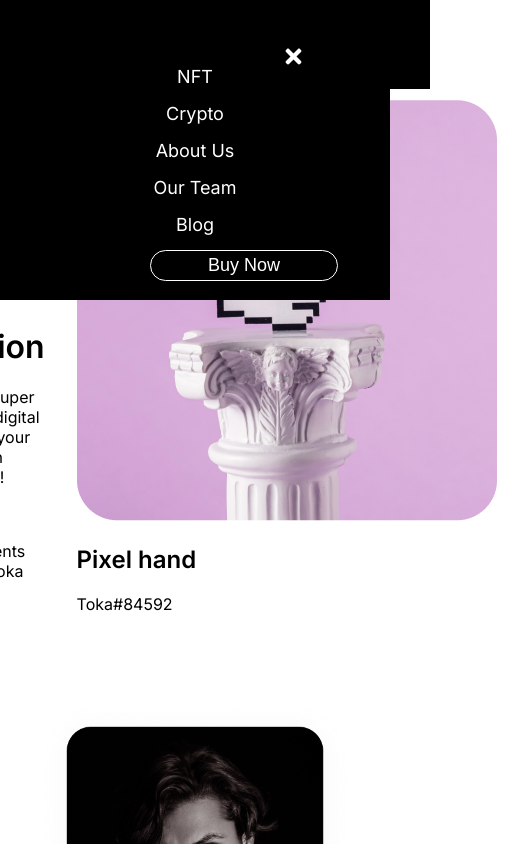
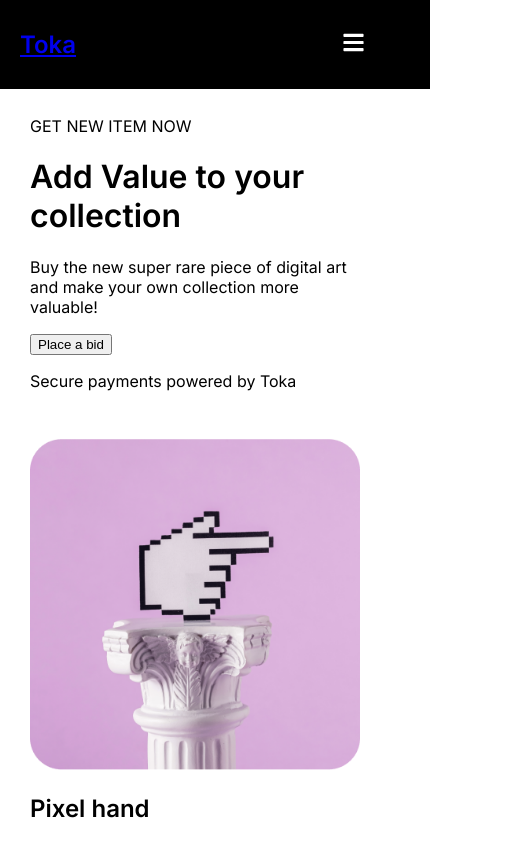
Before and after one commit to UBnkantah/fyto-app, a React (Create React App) app: page /nft in a window 390 px wide. Shown: the top 844 px of the page, 507 px wide, since content can reach past the window. Built offline with nearby package versions, Linux system fonts and the light colour scheme.

Commit message:
Components corrected

```diff
--- a/src/components/NFTHero/NFTHero.css
+++ b/src/components/NFTHero/NFTHero.css
@@ -4,4 +4,11 @@
     align-items: center;
     gap: 2em;
     padding-top: 100px;
+    flex-wrap: wrap;
 }
+.NFTHero-img{
+    max-width: inherit;
+}
+.NFTHero-img img{
+    width: 100%;
+}
--- a/src/components/NFTHero/NFTHero.jsx
+++ b/src/components/NFTHero/NFTHero.jsx
@@ -12,11 +12,9 @@ const NFTHero = () => {
             <p>Secure payments powered by Toka</p>
         </div>
         <div className="NFTHero-img">
-            <div>
-                <img src={NheroImg} alt="" />
-                <h2>Pixel hand</h2>
-                <p>Toka#84592</p>
-            </div>
+          <img src={NheroImg} alt="" />
+          <h2>Pixel hand</h2>
+          <p>Toka#84592</p>
         </div>
     </div>
   )
--- a/src/components/Navbar/Navbar.css
+++ b/src/components/Navbar/Navbar.css
@@ -21,13 +21,13 @@ nav .get_btn{
     position: absolute;
     top: 1em;
     right: 4em;
-    padding: 4px 6px;
+    padding: 5px 9px;
     border: 1px solid white;
     background-color: black;
     color: white;
     cursor: pointer;
     border-radius: 20px;
-    font-size: 13px;
+    font-size: 14px;
 }
 
 .navbar .navbar_btn{
@@ -58,7 +58,7 @@ nav .get_btn{
         flex-direction: column;
         align-items:  center;
         background-color: black;
-        transform: transla(-100vh);
+        transform: translateY(-100vh);
         gap: 1em;
         transition: 1s;
         height: 300px;
--- a/src/components/Navbar/Navbar.jsx
+++ b/src/components/Navbar/Navbar.jsx
@@ -23,11 +23,11 @@ const Navbar = () => {
         <Link to="/about" onClick={showNavbar}>About Us</Link>
         <Link to="/team" onClick={showNavbar}>Our Team</Link>
         <Link to="/blog" onClick={showNavbar}>Blog</Link>
+        <Link to="/contact">
         <button className="get_btn" onClick={showNavbar}>
-          <Link to="/contact">
             Buy Now
-          </Link>
         </button>
+        </Link>
         <button className="navbar_btn navbar_close" onClick={showNavbar}>
           <FaTimes size={23} />
         </button>
--- a/src/components/NftAbtItem/NftAbtItem.css
+++ b/src/components/NftAbtItem/NftAbtItem.css
@@ -8,3 +8,9 @@
 .abt-item{
     width: 400px;
 }
+.abt-item-img{
+    max-width: inherit;
+}
+.abt-item-img img{
+    width: 100%;
+}
--- a/src/components/NftCollCon/NftCollCon.css
+++ b/src/components/NftCollCon/NftCollCon.css
@@ -24,9 +24,23 @@
     box-shadow: 0px 0px 5px var(--text-color);
     padding: 30px;
     border-radius: 20px;
+    max-width: inherit;
 }
 .collect-sm{
     box-shadow: 0px 0px 5px var(--text-color);
     padding: 20px;
     border-radius: 20px;
+    max-width: inherit;
 }
+.collect img{
+    width: 100%;
+}
+.collect-sm img{
+    width: 100%;
+}
+
+/* .collect-nft-btm-lt,
+
+{
+    max-width: inherit;
+} */
```
